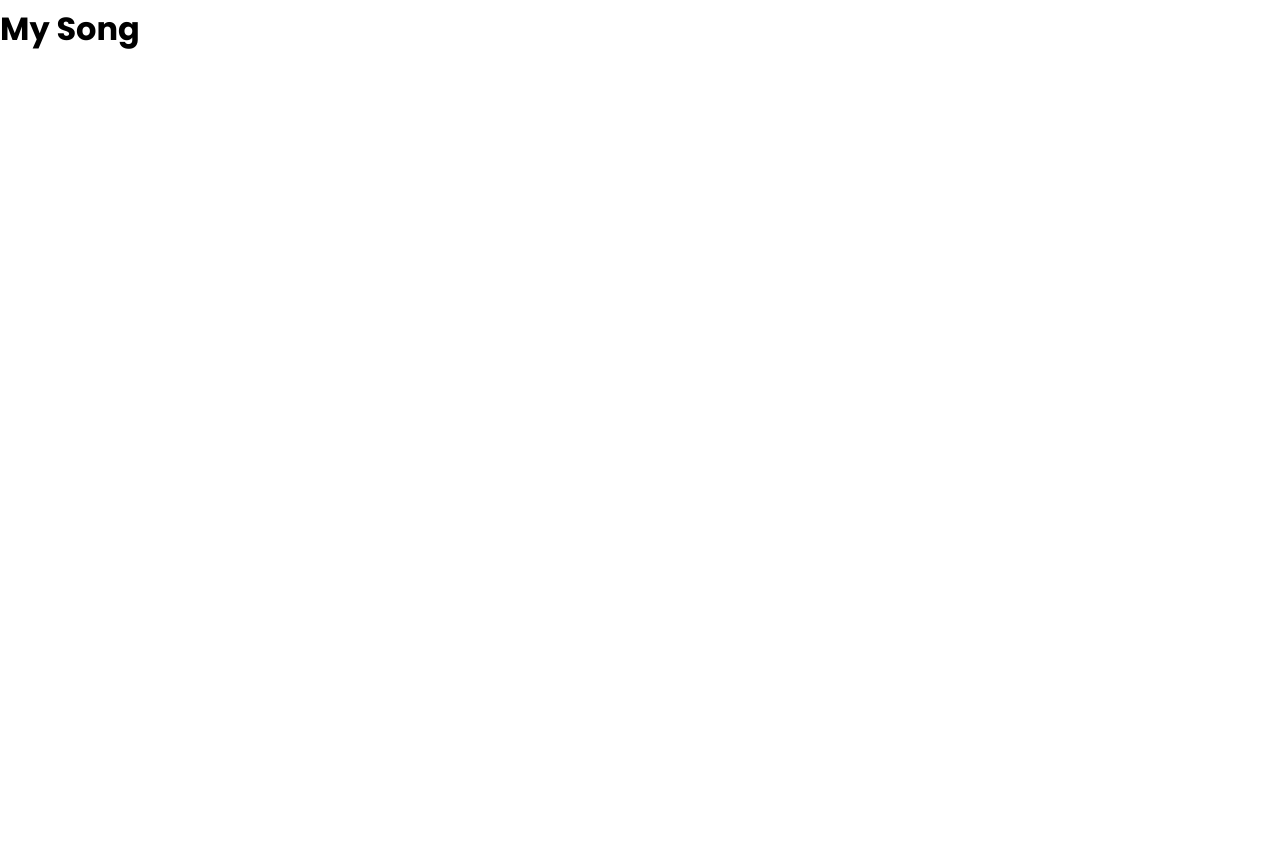
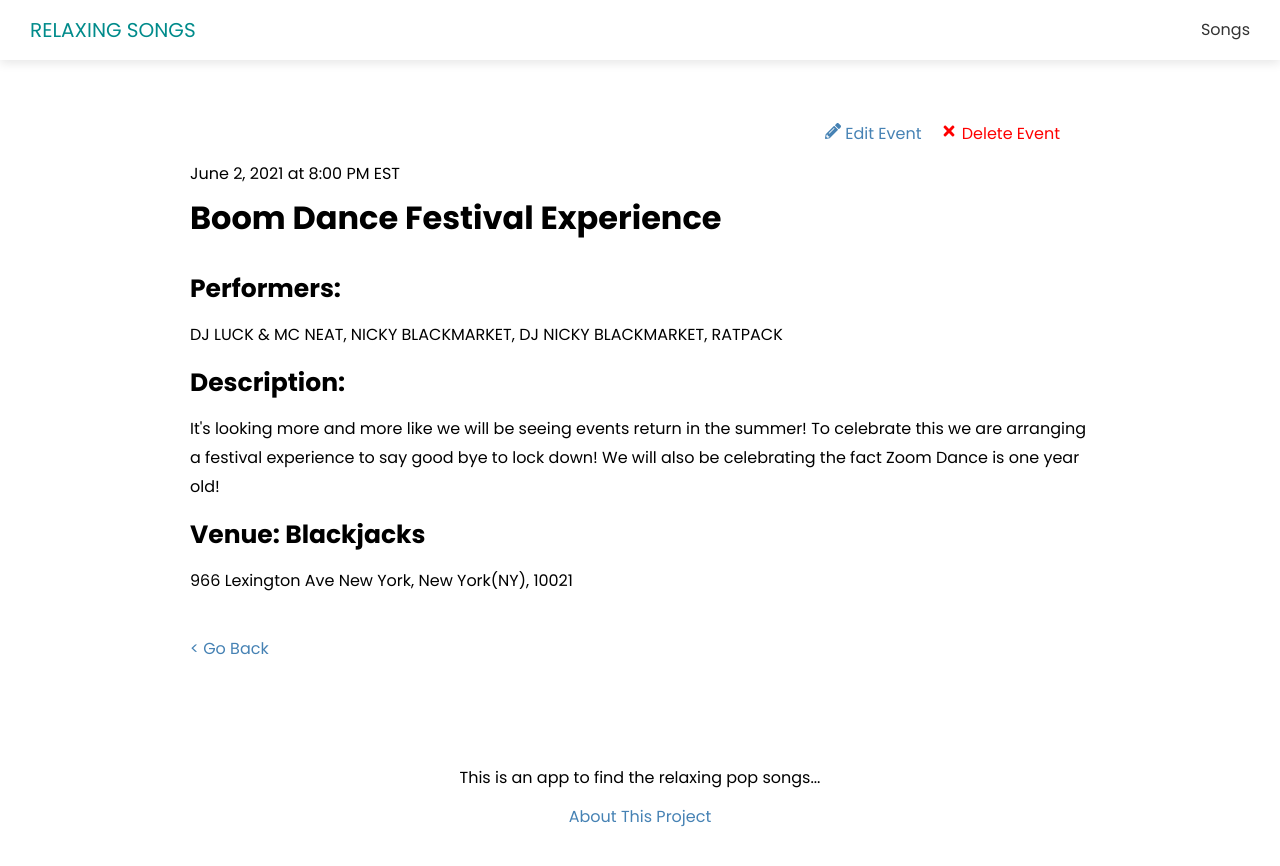
Before and after one commit to miily8310s/relaxing-pop-songs, a Next.js app: page /songs/boom-dance-festival-experience in a window 1280 px wide. Shown: the top 866 px of the page. Before the commit the page ends 800 px from the top, so only its background shows below. Built offline with nearby package versions, Linux system fonts and the light colour scheme; no server answers.

Commit message:
creat song details page

```diff
--- a/components/SongItem.tsx
+++ b/components/SongItem.tsx
@@ -11,7 +11,7 @@ const SongItem = ({ song }): JSX.Element => (
     </div>
 
     <div className={styles.link}>
-      <Link href={`/events/${song.slug}`}>
+      <Link href={`/songs/${song.slug}`}>
         <a className="btn">Details</a>
       </Link>
     </div>
--- a/pages/songs/[slug].tsx
+++ b/pages/songs/[slug].tsx
@@ -1,9 +1,82 @@
-export const SongPage = (): JSX.Element => {
+import { FaPencilAlt, FaTimes } from 'react-icons/fa'
+import Link from 'next/link'
+import { GetStaticProps, GetStaticPaths } from 'next'
+
+import Layout from '@/components/Layout'
+import { API_URL } from '@/config/index'
+import styles from '@/styles/Song.module.scss'
+
+export const SongPage = ({ song }): JSX.Element => {
+  const deleteEvent = (e: MouseEvent<HTMLAnchorElement>) => {
+    console.log('delete')
+  }
+
   return (
-    <div>
-      <h1>My Song</h1>
-    </div>
+    <Layout>
+      <div className={styles.song}>
+        <div className={styles.controls}>
+          <Link href={`/songs/edit/${song.id}`}>
+            <a>
+              <FaPencilAlt /> Edit Event
+            </a>
+          </Link>
+          <a href="#" className={styles.delete} onClick={deleteEvent}>
+            <FaTimes /> Delete Event
+          </a>
+        </div>
+
+        <span>
+          {song.date} at {song.time}
+        </span>
+        <h1>{song.name}</h1>
+
+        <h3>Performers:</h3>
+        <p>{song.performers}</p>
+        <h3>Description:</h3>
+        <p>{song.description}</p>
+        <h3>Venue: {song.venue}</h3>
+        <p>{song.address}</p>
+
+        <Link href="/songs">
+          <a className={styles.back}>{'<'} Go Back</a>
+        </Link>
+      </div>
+    </Layout>
   )
 }
 
+export const getStaticPaths: GetStaticPaths = async () => {
+  const res = await fetch(`${API_URL}/api/songs/`)
+  const songs = await res.json()
+
+  const paths = songs.map((song) => {
+    return {
+      params: { slug: song.slug },
+    }
+  })
+
+  return {
+    paths,
+    fallback: true,
+  }
+}
+
+export const getStaticProps: GetStaticProps = async (context) => {
+  const slug = context.params.slug
+  const res = await fetch(`${API_URL}/api/songs/${slug}`)
+  const songs = await res.json()
+
+  if (!songs) {
+    return {
+      notFound: true,
+    }
+  }
+  return {
+    props: {
+      song: songs[0],
+    },
+    revalidate: 1,
+  }
+}
+
 export default SongPage
--- /dev/null
+++ b/styles/Song.module.scss
@@ -0,0 +1,27 @@
+.song {
+  position: relative;
+  padding-top: 40px;
+
+  h3 {
+    font-size: 25px;
+  }
+  p {
+    margin: 10px 0;
+  }
+}
+
+.controls {
+  position: absolute;
+  right: 30px;
+  top: 0;
+}
+
+.delete {
+  margin-left: 20px;
+  color: red;
+}
+
+.back {
+  display: block;
+  margin-top: 40px;
+}
```
